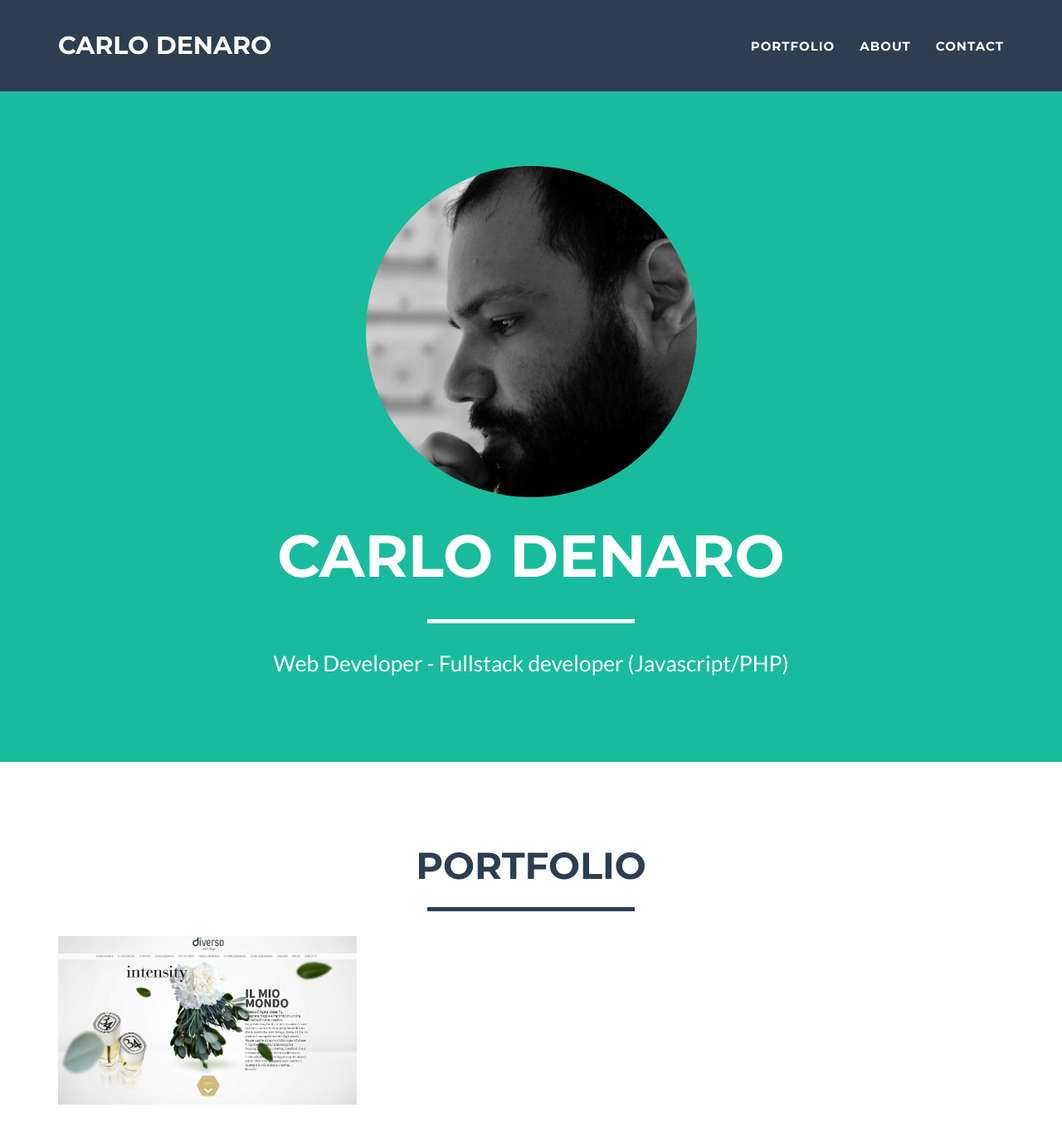
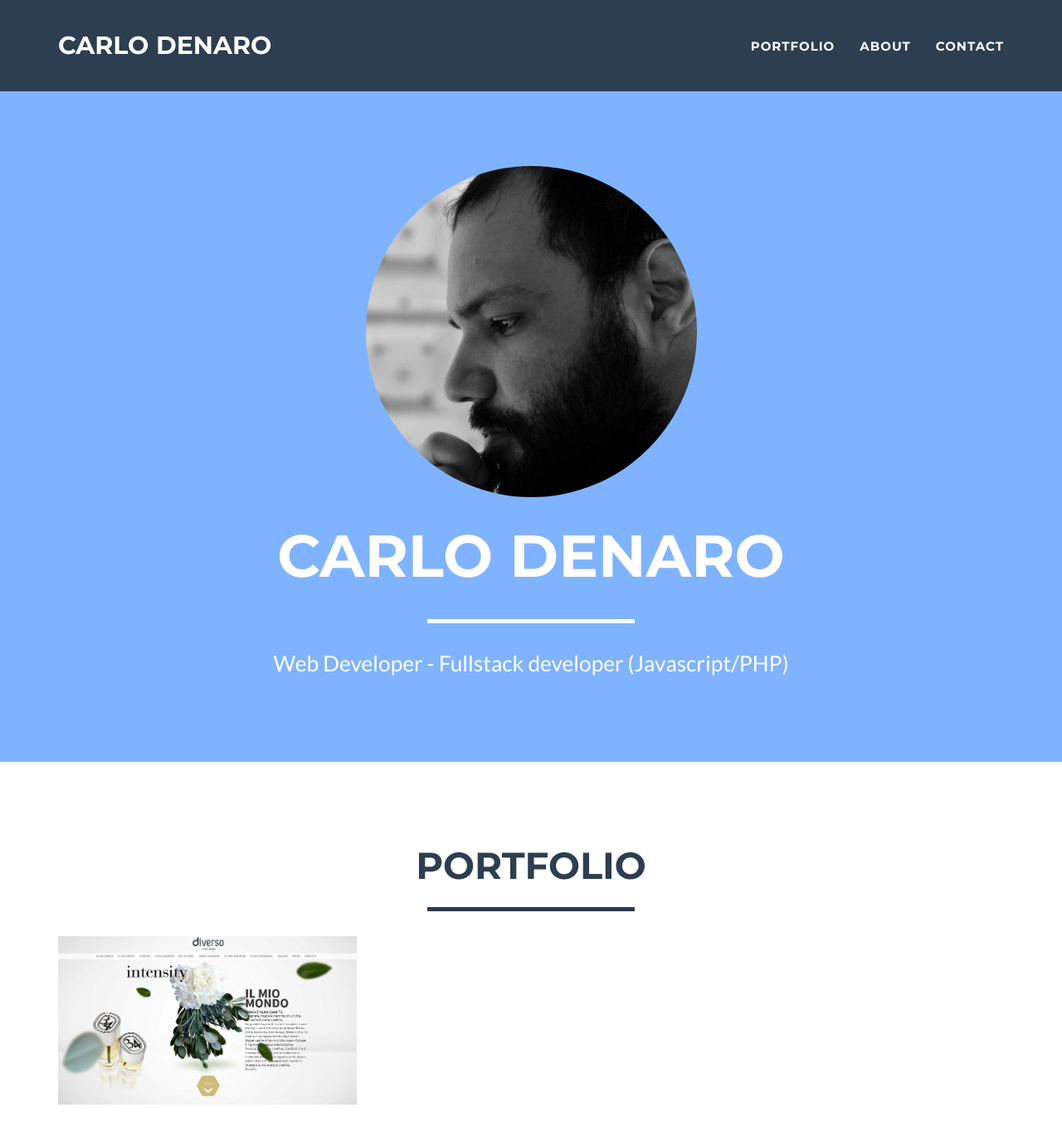
Before and after one commit to blackout314/blackout314.github.io, a Jekyll site: the page built from index.html, in a window 1280 px wide and 1400 px high. Shown: the top 1370 px of the window at 83% size. Built offline with Jekyll 4.4.1, drawn with Linux system fonts in a browser that asks for light colours.

Commit message:
change colors

```diff
--- a/_config.yml
+++ b/_config.yml
@@ -9,7 +9,7 @@ contact: static
 
 # Color settings (hex-codes without the leading hash-tag)
 color:
-  primary: 18bc9c #80B3FF
+  primary: 80B3FF
   secondary: 2c3e50 #FD6E8A
   secondary-dark: 233140 #A2122F
 
@@ -45,7 +45,7 @@ address:
   - line: use the contact form
 
 # Credits content
-credits: '<a href="http://www.grayhats.org">GrayHats</a><br/><a href="http://italyremote.com/">Italy Remote</a>'
+credits: '<a href="http://www.grayhats.org" target="_blank">GrayHats</a><br/><a href="http://italyremote.com/" target="_blank">Italy Remote</a>'
 
 # Build settings
 markdown: kramdown
```
